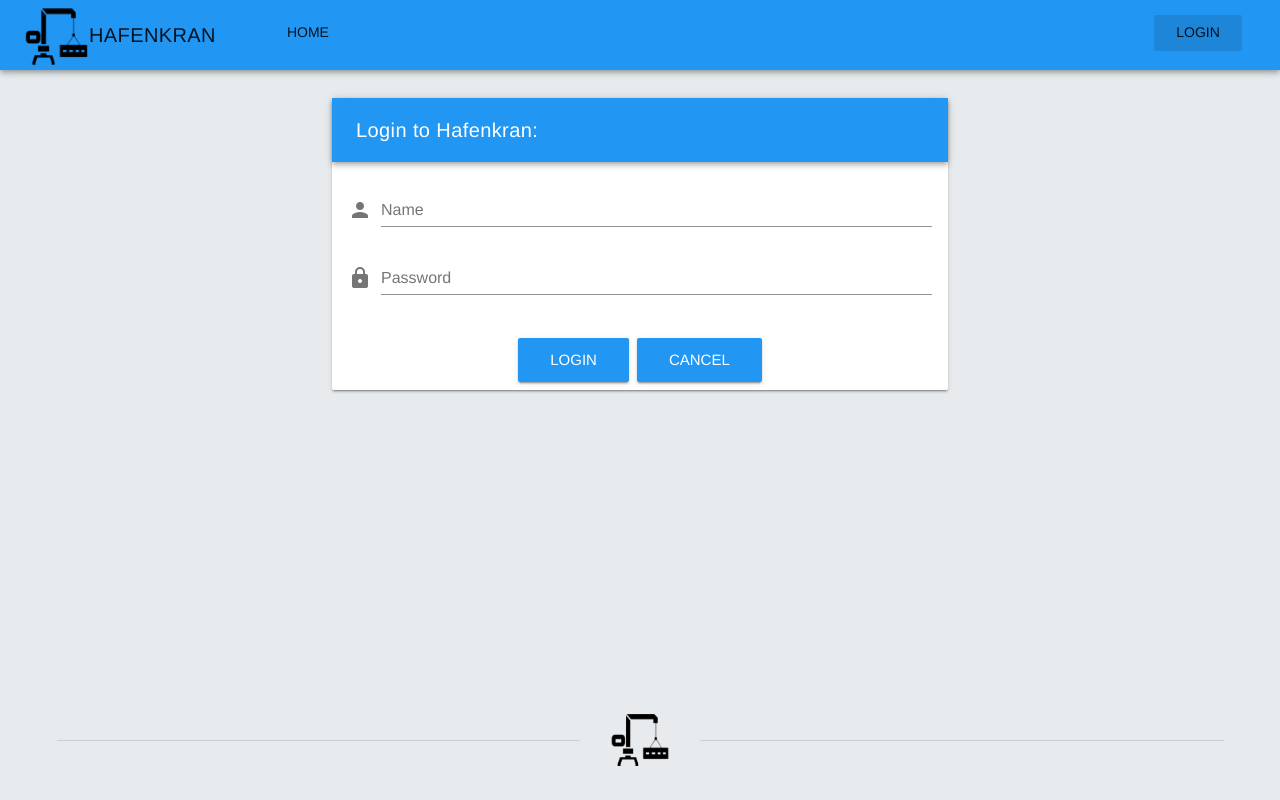
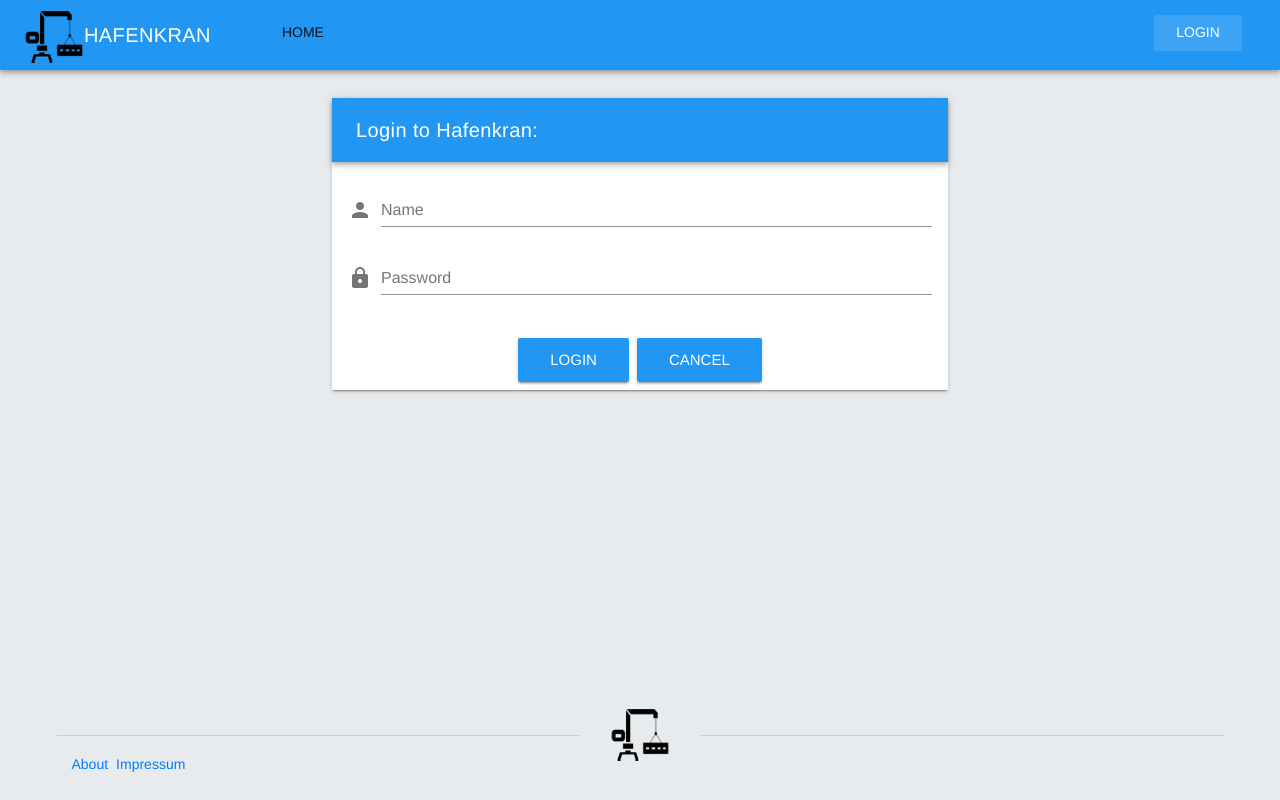
Before and after one commit to cormensratio/hafenkran-client, a Vue app: page /login in a window 1280 px wide. Built offline with nearby package versions, Linux system fonts and the light colour scheme.

Commit message:
EPDS02-158 Add more information in page footer

```diff
--- a/src/components/baseComponents/BasePage.vue
+++ b/src/components/baseComponents/BasePage.vue
@@ -1,102 +1,24 @@
 <template>
-  <div class="all">
-    <Header @navigationToggle="toggleNavbar()"></Header>
-<!--    <v-navigation-drawer absolute temporary v-model="showNavbar">-->
-<!--      <v-list class="pa-1">-->
-<!--        <v-list-tile avatar>-->
-<!--          <v-list-tile-avatar color="blue" dark round>-->
-<!--            <span class="white&#45;&#45;text headline">{{ user.name.charAt(0) }}</span>-->
-<!--          </v-list-tile-avatar>-->
-<!--          <v-list-tile-content>-->
-<!--            <v-list-tile-title> {{ user.name }} </v-list-tile-title>-->
-<!--          </v-list-tile-content>-->
-<!--        </v-list-tile>-->
-<!--      </v-list>-->
-<!--      <v-list class="pt-0" dense>-->
-<!--        <v-divider></v-divider>-->
-<!--        <v-list-tile-->
-<!--          v-for="item in items"-->
-<!--          v-if="isAuthenticated"-->
-<!--          :key="item.title"-->
-<!--          :to="item.path"-->
-<!--        >-->
-<!--          <v-list-tile-action>-->
-<!--            <v-icon>{{ item.icon }}</v-icon>-->
-<!--          </v-list-tile-action>-->
-<!--          <v-list-tile-content>-->
-<!--            <v-list-tile-title>{{ item.title }}</v-list-tile-title>-->
-<!--          </v-list-tile-content>-->
-<!--        </v-list-tile>-->
-<!--      </v-list>-->
-<!--    </v-navigation-drawer>-->
+  <div class="base-page">
+    <Header></Header>
     <slot name="body"></slot>
-    <v-footer fixed class="hafen-footer">
-      <v-container>
-        <v-layout align-center row>
-          <v-flex grow>
-            <v-divider></v-divider>
-          </v-flex>
-          <v-flex shrink>
-            <img class="footer-logo" src="../../assets/hafenkran.png">
-          </v-flex>
-          <v-flex grow>
-            <v-divider></v-divider>
-          </v-flex>
-        </v-layout>
-      </v-container>
-    </v-footer>
+    <Footer></Footer>
   </div>
 </template>
 
 <script>
-import { mapGetters } from 'vuex';
 import Header from './Header';
+import Footer from './Footer';
 
 export default {
   name: 'BasePage',
-  components: { Header },
-
-  data() {
-    return {
-      showNavbar: false,
-      items: [
-        { title: 'See Experiments', icon: 'storage', path: '/experimentlist' },
-        { title: 'See Executions', icon: 'storage', path: '/executionlist' },
-        { title: 'Upload Experiment', icon: 'add', path: '/newexperiment' },
-        { title: 'Back to Homepage', icon: 'home', path: '/' },
-      ],
-    };
-  },
-  computed: {
-    ...mapGetters(['user', 'isAuthenticated']),
-  },
-  methods: {
-    toggleNavbar() {
-      this.showNavbar = !this.showNavbar;
-    },
-  },
+  components: { Footer, Header },
 };
 </script>
 
 <style scoped>
-  .all {
+  .base-page {
+    height: 100%;
     margin-top: 10px;
   }
-  .logo {
-    margin: auto;
-    height: 100%;
-    width: 100%;
-  }
-
-  .footer-logo {
-    height: 60px;
-    width: 60px;
-    margin-left: 30px;
-    margin-right: 30px;
-  }
-  .hafen-footer {
-    height: 120px !important;
-    background-color: transparent;
-
-  }
 </style>
--- /dev/null
+++ b/src/components/baseComponents/Footer.vue
@@ -0,0 +1,76 @@
+<template>
+  <v-footer fixed class="hafen-footer">
+    <v-container>
+      <v-layout align-center row>
+        <v-flex grow>
+          <v-divider></v-divider>
+        </v-flex>
+        <v-flex shrink>
+          <img class="footer-logo" src="../../assets/hafenkran.png">
+        </v-flex>
+        <v-flex grow>
+          <v-divider></v-divider>
+        </v-flex>
+      </v-layout>
+      <v-layout>
+        <v-flex class="ref-links">
+          <button class="btn-link" @click="showInfo = true">About</button>
+          <button class="ml-2 btn-link">Impressum</button>
+        </v-flex>
+      </v-layout>
+    </v-container>
+    <v-bottom-sheet v-model="showInfo" :persistent="false">
+      <v-list class="sheet-content">
+        <div class="text-xs-left contributors">
+          <h3 class="text-muted title">Contributors</h3>
+          <div>Martin Loos</div>
+          <div>Johannes Pannermayr</div>
+          <div>Ralph Grashuber</div>
+          <div>Simon Lichtenecker</div>
+          <div>Kristin Fritsch</div>
+          <div>Matthias Rauch</div>
+          <div>David Schrenk</div>
+        </div>
+      </v-list>
+    </v-bottom-sheet>
+  </v-footer>
+</template>
+
+<script>
+export default {
+  name: 'Footer',
+  data() {
+    return {
+      showInfo: false,
+    };
+  },
+};
+</script>
+
+<style scoped>
+  .footer-logo {
+    height: 60px;
+    width: 60px;
+    margin-left: 30px;
+    margin-right: 30px;
+  }
+  .hafen-footer {
+    height: 120px !important;
+    background-color: transparent;
+  }
+  .ref-links {
+    margin-top: -1%;
+    text-align: left;
+  }
+  .title {
+    font-weight: bold;
+    font-size: large;
+    margin-bottom: 20px;
+  }
+  .sheet-content {
+    padding: 3%;
+  }
+  .contributors > div {
+    margin-bottom: 10px;
+  }
+</style>
--- a/src/components/baseComponents/Header.vue
+++ b/src/components/baseComponents/Header.vue
@@ -3,19 +3,19 @@
     <v-toolbar height="75vh" color="blue" class="hafen-toolbar">
       <v-toolbar-title class="mr-5 pt-2" @click="navigateToStartPage()">
         <img class="hafen-logo" src="../../assets/hafenkran.png">
-        <span>HAFENKRAN</span>
+        <span class="logo-title">HAFENKRAN</span>
       </v-toolbar-title>
       <v-toolbar-items v-if="isAuthenticated">
-        <v-btn flat to="/experimentlist">Experiments</v-btn>
-        <v-btn flat to="/executionlist">Executions</v-btn>
-        <v-btn flat to="/newexperiment">Upload</v-btn>
+        <v-btn flat dark to="/experimentlist">Experiments</v-btn>
+        <v-btn flat dark to="/executionlist">Executions</v-btn>
+        <v-btn flat dark to="/newexperiment">Upload</v-btn>
       </v-toolbar-items>
       <v-toolbar-items v-else>
         <v-btn flat to="/">Home</v-btn>
       </v-toolbar-items>
       <v-spacer></v-spacer>
       <div v-if="isAuthenticated">
-        <v-btn flat @click="logoutUser()">
+        <v-btn flat dark @click="logoutUser()">
           Logout
         </v-btn>
         <v-avatar color="white" dark round>
@@ -23,7 +23,7 @@
         </v-avatar>
       </div>
       <div v-else>
-        <v-btn flat class="m-3" to="/login"> Login </v-btn>
+        <v-btn flat dark class="m-3" to="/login"> Login </v-btn>
       </div>
     </v-toolbar>
   </div>
@@ -54,10 +54,12 @@ export default {
 <style scoped>
 
   .hafen-logo {
-    width: 65px;
-    height: 65px;
+    width: 60px;
+    height: 60px;
   }
-
+  .logo-title {
+    color: white;
+  }
   .hafen-header {
     margin-top: -15px;
   }
```
